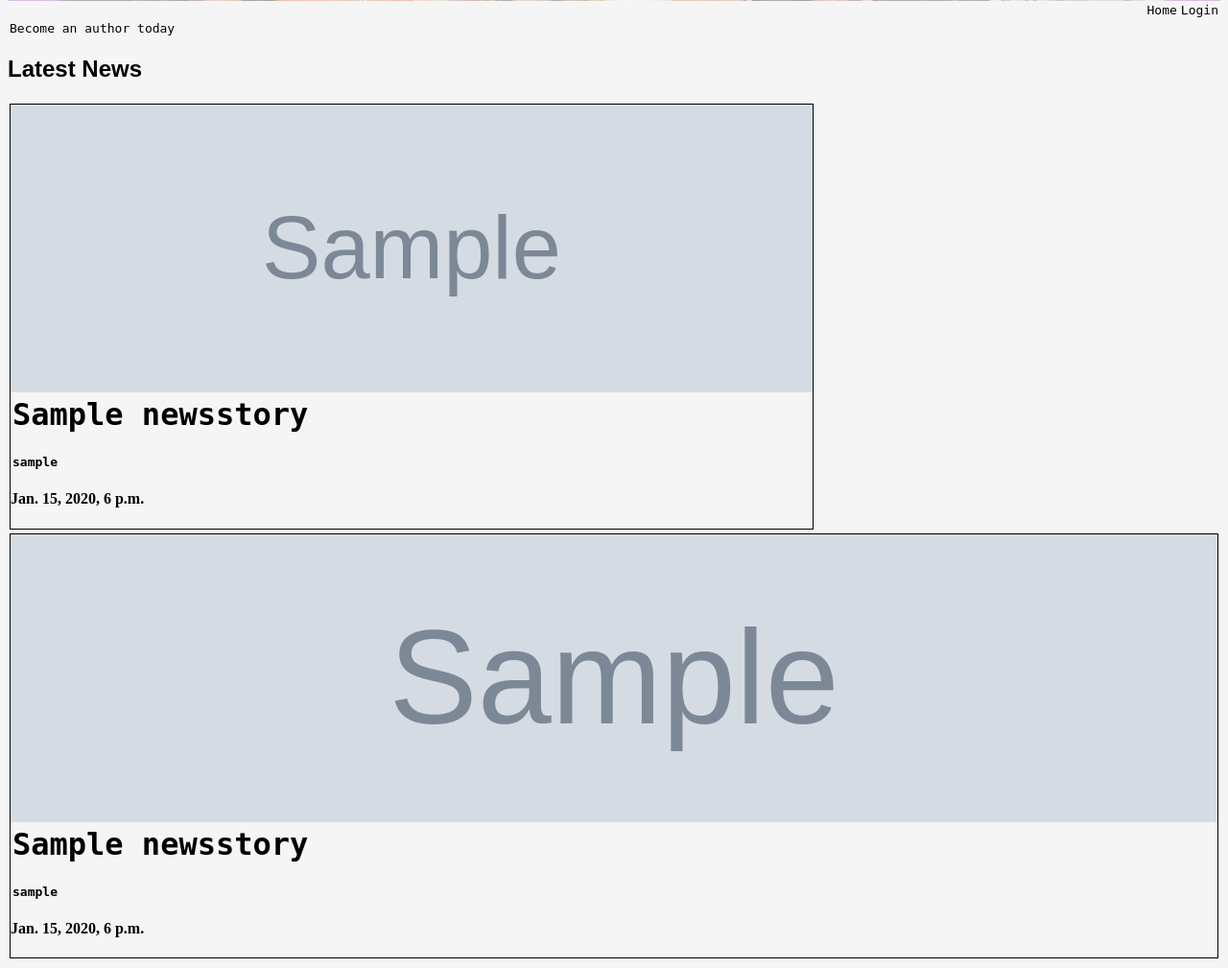
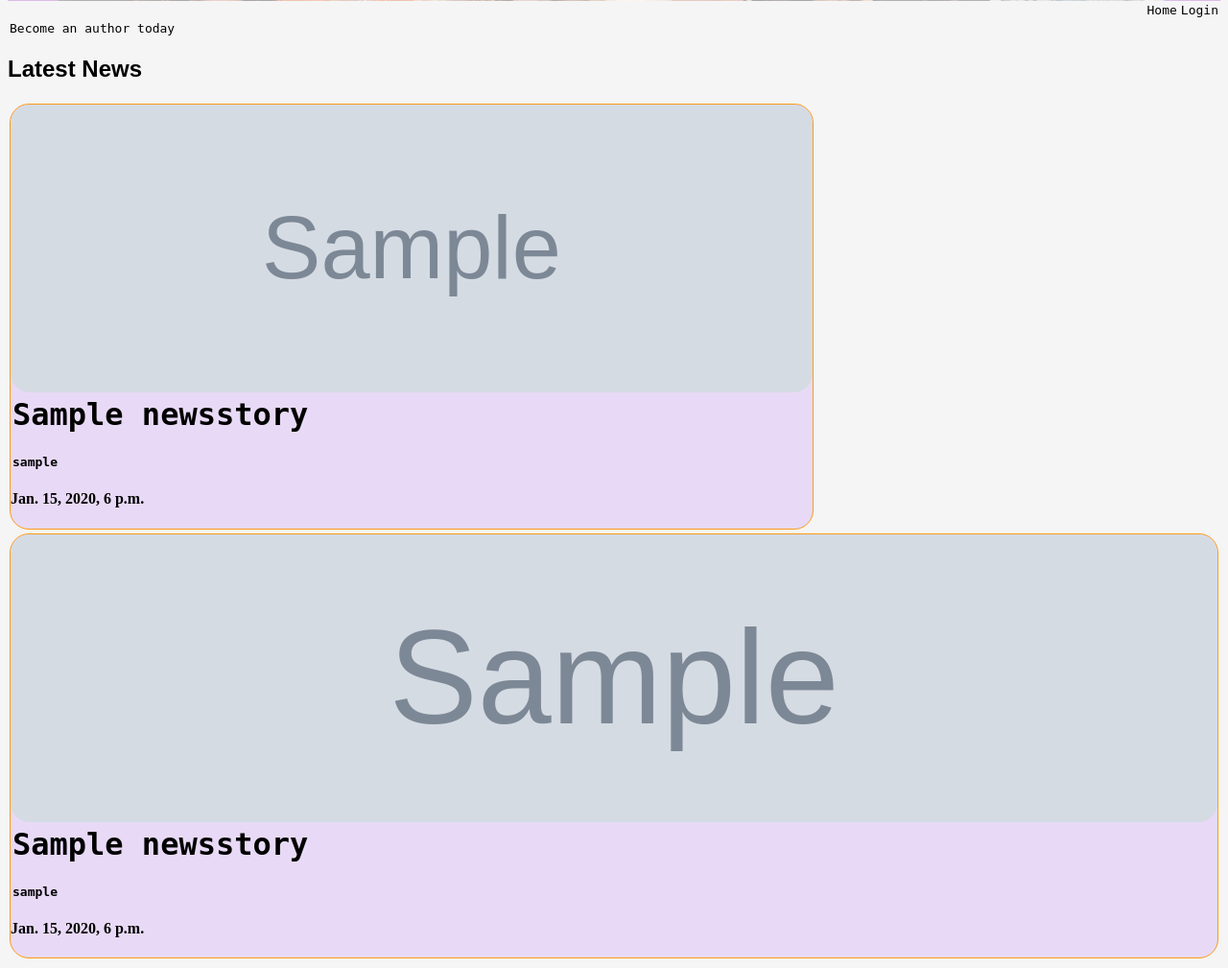
Before and after one commit to SheCodesAus/she-codes-django-news-project-Bolena0905, a Django app: page /news/ in a window 1280 px wide. Shown: the part 425-1434 px from the top of the page at 96% size. Run offline with Django 4.2, Linux system fonts and the light colour scheme; tables that the repository leaves empty hold one stand-in row (values such as "Sample post"); grey boxes marked "Sample" are stand-in pictures; parts of the project's set-up code (start-up, migrations or seed data) failed here and were passed over; some web fonts are replaced.

Commit message:
last updates

```diff
--- a/she_codes_news/news/static/news/styles.css
+++ b/she_codes_news/news/static/news/styles.css
@@ -1,12 +1,15 @@
 .story-card {
     margin: 2px;
-    border: 1px solid #000;
+    border: 1px solid rgb(253, 154, 25);
+    background-color: rgba(195, 142, 245, 0.267);
+    border-radius: 20px;
     /* padding: 5px; */
 }
 
 .story-card img {
     width: 100%;
     height: 300px;
+    border-radius: 20px;
     object-fit: cover;
 }
 
```
Also changed, not shown: 1 other file.
